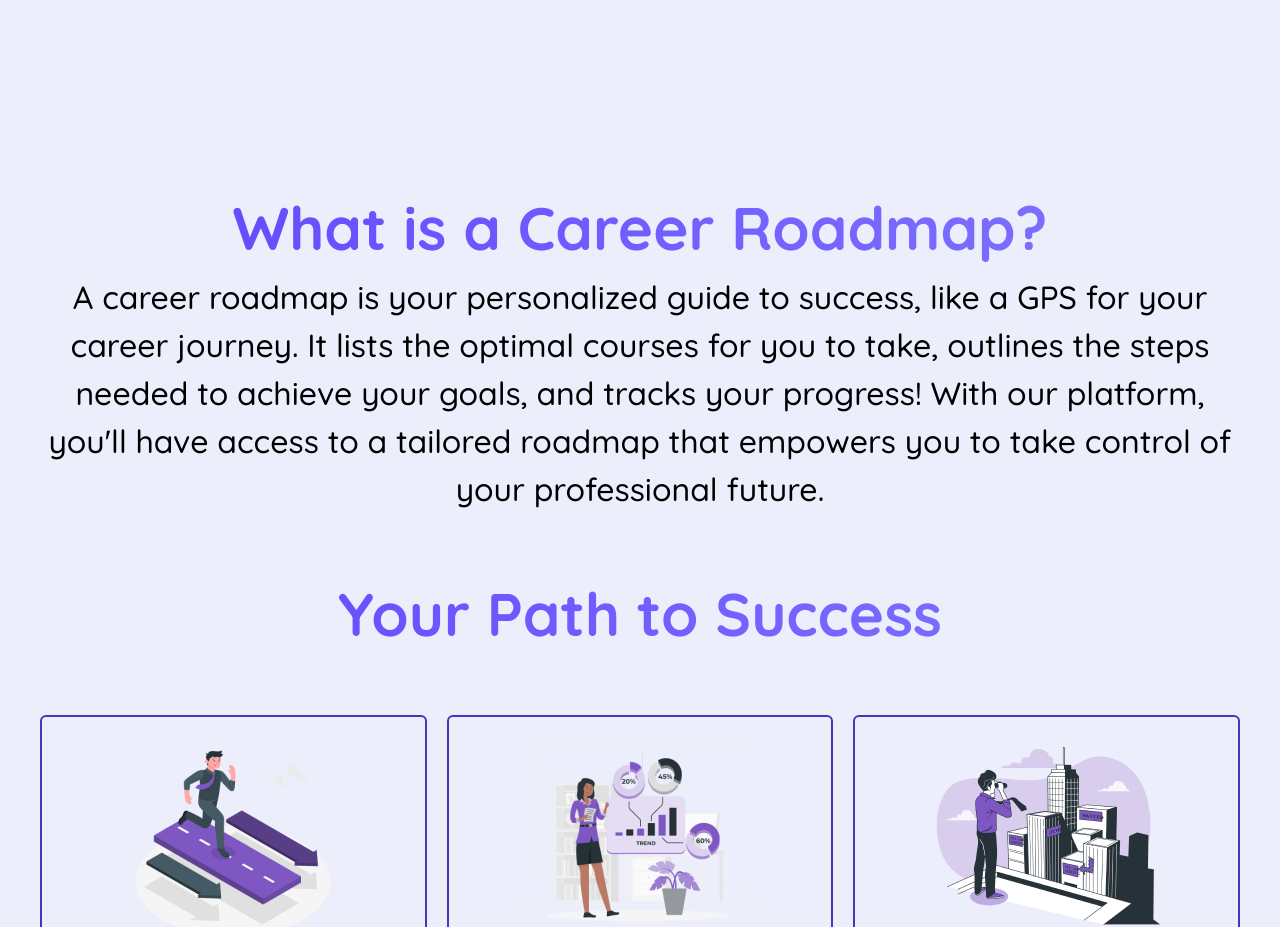
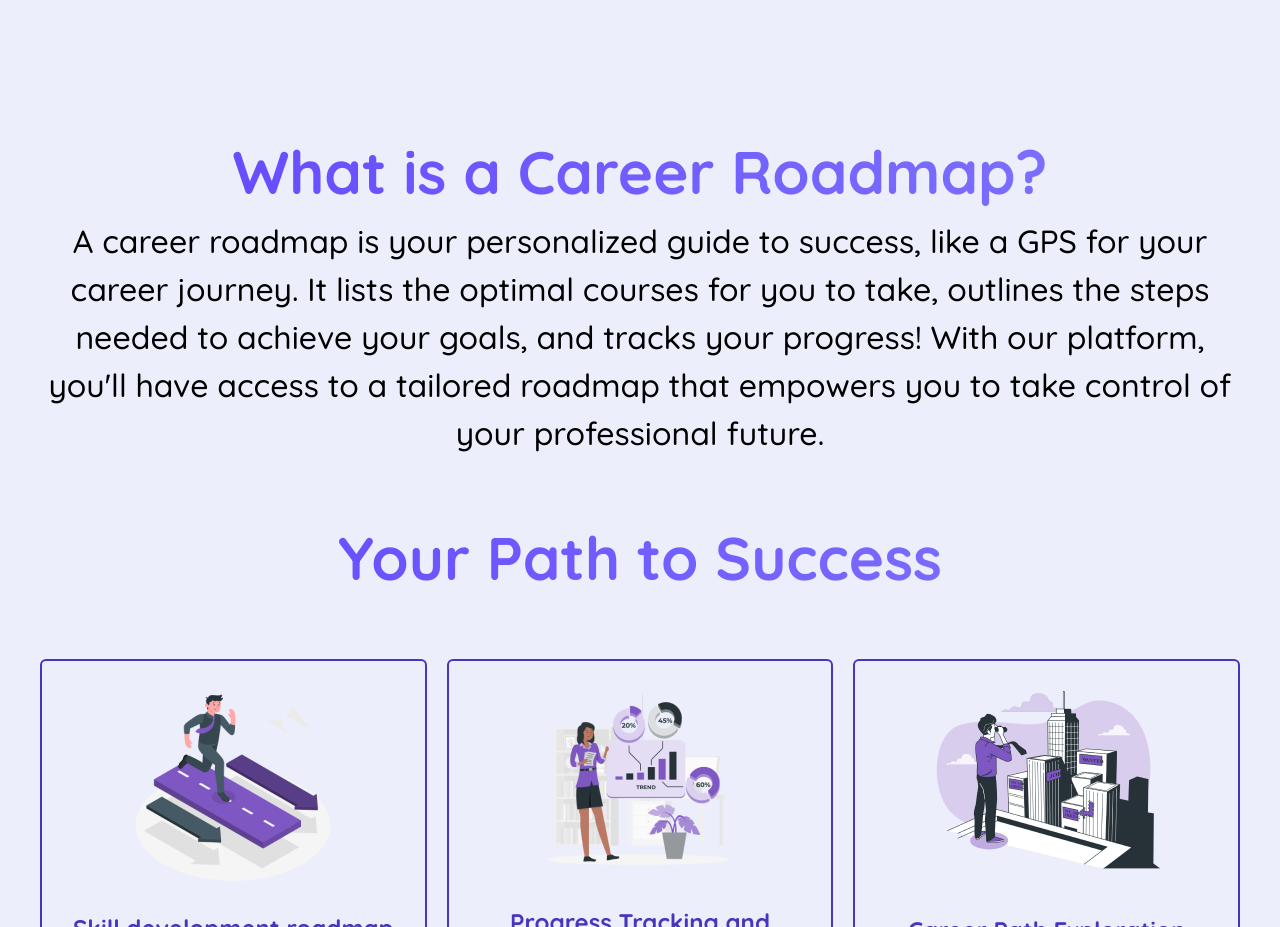
Before and after one commit to britzky/career-coach, a React (Vite) app in the folder frontend/career-coach/: page / in a window 1280 px wide. Shown: the part 1160-2087 px from the top of the page. Built offline with nearby package versions, Linux system fonts and the light colour scheme.

Commit message:
fixed position of What is a Career Roadmap? on landing page

```diff
--- a/frontend/career-coach/src/pages/LandingPage/LandingPage.tsx
+++ b/frontend/career-coach/src/pages/LandingPage/LandingPage.tsx
@@ -35,7 +35,7 @@ export const LandingPage = () => {
         <div className="overflow-x-hidden space-y-14 my-14 mt-[30rem]">
           <div className="flex flex-col items-center">
             <div className="max-w-[94rem]">
-              <h1 className="font-bold text-xxl gradient-text bg-logo text-center mt-14">What is a Career Roadmap?</h1>
+              <h1 className="font-bold text-xxl gradient-text bg-logo text-center">What is a Career Roadmap?</h1>
               <p className="font-medium text-base text-center">
                 A career roadmap is your personalized guide to success,
                 like a GPS for your career journey.
```
